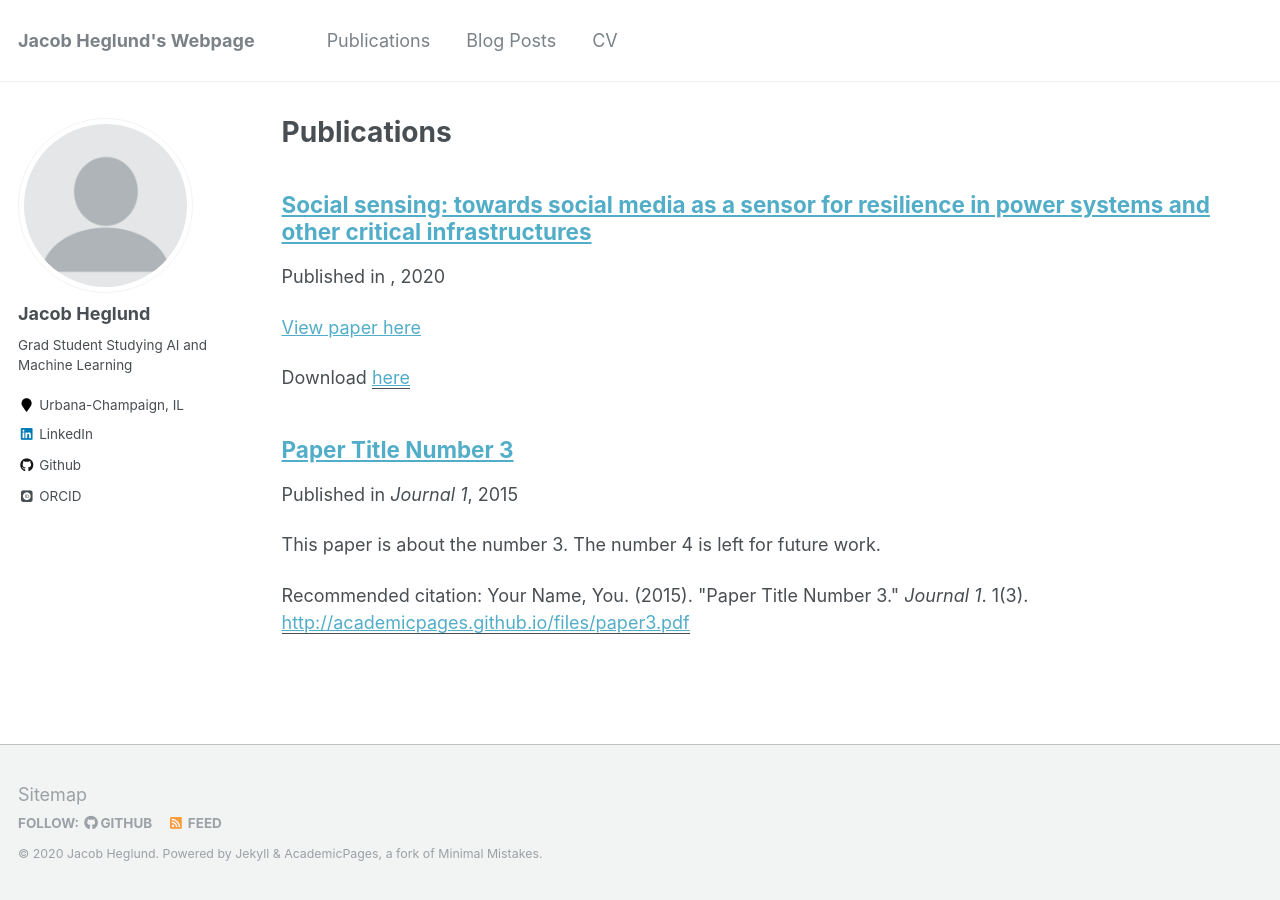
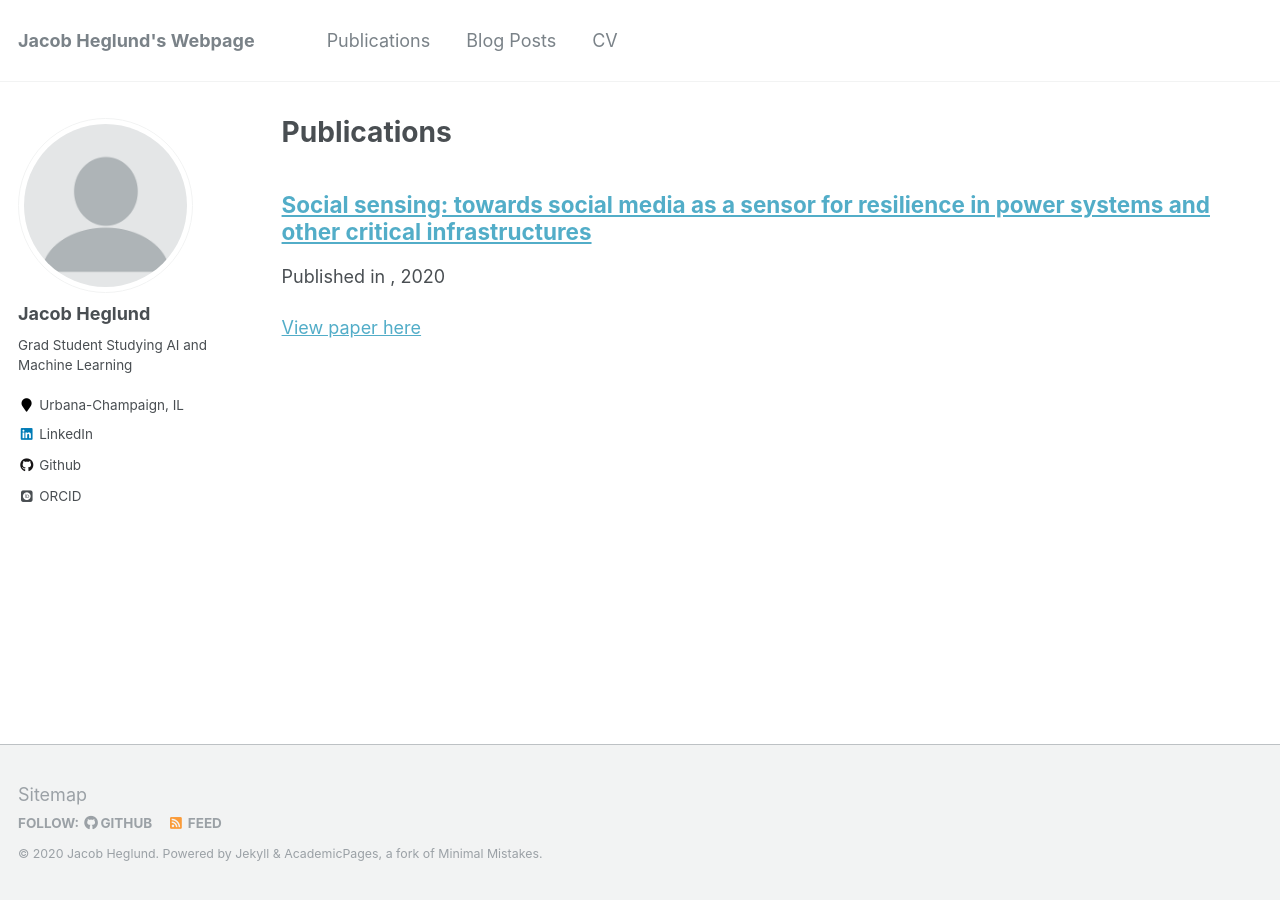
Before and after one commit to jacob-heglund/jacob-heglund.github.io, a Jekyll site: the page built from _pages/publications.md, in a window 1280 px wide. Built offline with Jekyll 4.4.1, drawn with Linux system fonts in a browser that asks for light colours; some web fonts are replaced.

Commit message:
initial 3

```diff
--- a/_publications/2015-10-01-paper-title-number-3 copy.md
+++ /dev/null
@@ -1,15 +0,0 @@
----
-title: "Paper Title Number 3"
-collection: publications
-permalink: /publication/2015-10-01-paper-title-number-3
-excerpt: 'This paper is about the number 3. The number 4 is left for future work.'
-date: 2015-10-01
-venue: 'Journal 1'
-paperurl: 'http://academicpages.github.io/files/paper3.pdf'
-citation: 'Your Name, You. (2015). &quot;Paper Title Number 3.&quot; <i>Journal 1</i>. 1(3).'
----
-This paper is about the number 3. The number 4 is left for future work.
-
-[Download paper here](http://academicpages.github.io/files/paper3.pdf)
-
-Recommended citation: Your Name, You. (2015). "Paper Title Number 3." <i>Journal 1</i>. 1(3).
```
Also changed, not shown: _pages/cv.md (+0 -5 lines), _publications/2015-10-01-paper-title-number-3.md (+2 -2 lines).
